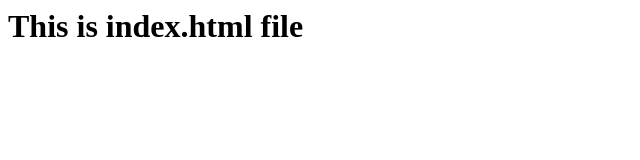
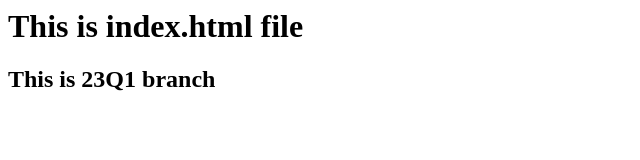
Before and after one commit to git-kaustubh/assignment-1, a plain HTML site: page index.html in a window 1280 px wide. Shown: the whole page, without its empty margins (0-640 px from the left). Drawn offline with Linux system fonts and the light colour scheme.

Commit message:
updated 23Q1

```diff
--- a/index.html
+++ b/index.html
@@ -1 +1,2 @@
 <h1> This is index.html file </h1>
+<h2> This is 23Q1 branch </h2>
```
